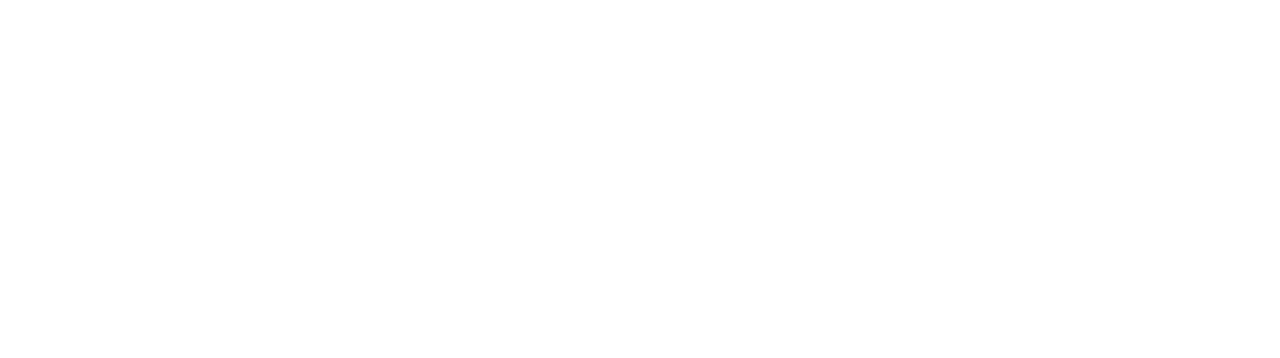
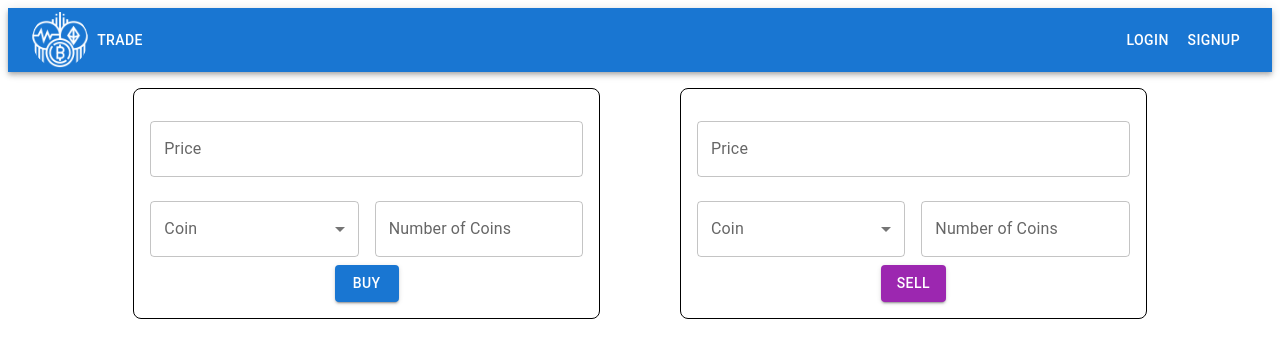
Before and after one commit to Chi-Quynh/Innovation-Project, a React (Create React App) app: page /trade in a window 1280 px wide. Before the commit this address had no page. Shown: the top 358 px of the page. Built offline with nearby package versions, Linux system fonts and the light colour scheme; the HTML template or start-up script is replaced by a standard one.

Commit message:
Login and Signup added, Trading Page with frontend only, no backend

```diff
--- a/src/App.js
+++ b/src/App.js
@@ -4,6 +4,7 @@
 import HomePage from './components/HomePage';
 import LoginPage from './components/LoginPage'
 import SignupPage from './components/SignupPage'
+import TradingPage from './components/TradingPage'
 
 const App = () => {
   return (
@@ -11,6 +12,7 @@
         <Router>
           <Routes>
             <Route path="/" element={<HomePage />} />
+            <Route path="/trade" element={<TradingPage />} />
             <Route path="/login" element={<LoginPage />} />
             <Route path="/signup" element={<SignupPage />} />
           </Routes>
--- a/src/components/HomePage.js
+++ b/src/components/HomePage.js
@@ -1,5 +1,6 @@
 import React, { useState } from 'react';
 import { Table, TableBody, TableCell, TableContainer, TableHead, TableRow, Paper, Button, Box, Tabs, Tab, TextField } from '@mui/material';
+import { Link } from 'react-router-dom';
 import NavBar from './Navbar'; // Import the NavBar component
 
 // Your crypto data is here in the same file
@@ -145,8 +146,8 @@
                                 <TableCell>{row.change}</TableCell>
                                 <TableCell>{row.marketCap}</TableCell>
                                 <TableCell>
-                                    <Button variant="contained" color="primary">Buy</Button>
-                                    <Button variant="contained" color="secondary">Sell</Button>
+                                    <Button component={Link} to="/trade" variant="contained" color="primary">Buy</Button>
+                                    <Button component={Link} to="/trade" variant="contained" color="secondary">Sell</Button>
                                 </TableCell>
                             </TableRow>
                         ))}
--- a/src/components/Navbar.js
+++ b/src/components/Navbar.js
@@ -13,7 +13,7 @@
             <Toolbar>
                 <Box display="flex" alignItems="center">
                     <Avatar src={logo} style={{ width: 56, height: 56 }} />
-                    <Button color="inherit" component={Link} to="/">Buy Crypto</Button>
+                    <Button color="inherit" component={Link} to="/trade">Trade</Button>
                 </Box>
                 <Typography className="logo" variant="h6" style={{ flexGrow: 1 }}>
                 </Typography>
--- /dev/null
+++ b/src/components/TradingPage.js
@@ -0,0 +1,112 @@
+import React from 'react';
+import NavBar from '../components/Navbar';
+import { Button, TextField, MenuItem, Box, Grid2 } from '@mui/material';
+
+const TradingPage = () => {
+    return (
+        <>
+            <NavBar />
+            {/* Content */}
+            <Box sx={{ p: 2 }}>
+                <Grid2 container spacing={10} justifyContent="center">
+                    {/* Buy Section */}
+                    <Grid2 item size={5}>
+                        <Box border={1} borderRadius={2} p={2} textAlign="center">
+                            <TextField
+                                label="Price"
+                                type="number"
+                                variant="outlined"
+                                fullWidth
+                                margin="normal"
+                            />
+                            {/* Row for Select Coin and Number Input */}
+                            <Grid2 container spacing={2}>
+                                <Grid2 item size={6}>
+                                    <TextField
+                                        select
+                                        label="Coin"
+                                        variant="outlined"
+                                        fullWidth
+                                        margin="normal"
+                                    >
+                                        <MenuItem value="BTC">Bitcoin (BTC)</MenuItem>
+                                        <MenuItem value="ETH">Ethereum (ETH)</MenuItem>
+                                        <MenuItem value="SOL">Solana (SOL)</MenuItem>
+                                        <MenuItem value="DOT">Polkadot (DOT)</MenuItem>
+                                        <MenuItem value="LINK">Chainlink (LINK)</MenuItem>
+                                        <MenuItem value="AVAX">Avalanche (AVAX)</MenuItem>
+                                        <MenuItem value="UNI">Uniswap (UNI)</MenuItem>
+                                        <MenuItem value="AAVE">Aave (AAVE)</MenuItem>
+                                        <MenuItem value="MATIC">Polygon (MATIC)</MenuItem>
+                                        <MenuItem value="ATOM">Cosmos (ATOM)</MenuItem>
+                                    </TextField>
+                                </Grid2>
+                                <Grid2 item size={6}>
+                                    <TextField
+                                        label="Number of Coins"
+                                        type="number"
+                                        variant="outlined"
+                                        fullWidth
+                                        margin="normal"
+                                    />
+                                </Grid2>
+                            </Grid2>
+                            <Button variant="contained" color="primary">
+                                Buy
+                            </Button>
+                        </Box>
+                    </Grid2>
+
+                    {/* Sell Section */}
+                    <Grid2 item size={5}>
+                        <Box border={1} borderRadius={2} p={2} textAlign="center">
+                            <TextField
+                                label="Price"
+                                type="number"
+                                variant="outlined"
+                                fullWidth
+                                margin="normal"
+                            />
+                            <Grid2 container spacing={2}>
+                                <Grid2 item size={6}>
+                                    <TextField
+                                        select
+                                        label="Coin"
+                                        variant="outlined"
+                                        fullWidth
+                                        margin="normal"
+                                    >
+                                        <MenuItem value="BTC">Bitcoin (BTC)</MenuItem>
+                                        <MenuItem value="ETH">Ethereum (ETH)</MenuItem>
+                                        <MenuItem value="SOL">Solana (SOL)</MenuItem>
+                                        <MenuItem value="DOT">Polkadot (DOT)</MenuItem>
+                                        <MenuItem value="LINK">Chainlink (LINK)</MenuItem>
+                                        <MenuItem value="AVAX">Avalanche (AVAX)</MenuItem>
+                                        <MenuItem value="UNI">Uniswap (UNI)</MenuItem>
+                                        <MenuItem value="AAVE">Aave (AAVE)</MenuItem>
+                                        <MenuItem value="MATIC">Polygon (MATIC)</MenuItem>
+                                        <MenuItem value="ATOM">Cosmos (ATOM)</MenuItem>
+                                    </TextField>
+                                </Grid2>
+                                <Grid2 item size={6}>
+                                    <TextField
+                                        label="Number of Coins"
+                                        type="number"
+                                        variant="outlined"
+                                        fullWidth
+                                        margin="normal"
+                                    />
+                                </Grid2>
+                            </Grid2>
+                            <Button variant="contained" color="secondary" >
+                                Sell
+                            </Button>
+                        </Box>
+                    </Grid2>
+                </Grid2>
+            </Box>
+        </>
+    )
+}
+
+export default TradingPage;
```
Also changed, not shown: React.txt (deleted).
